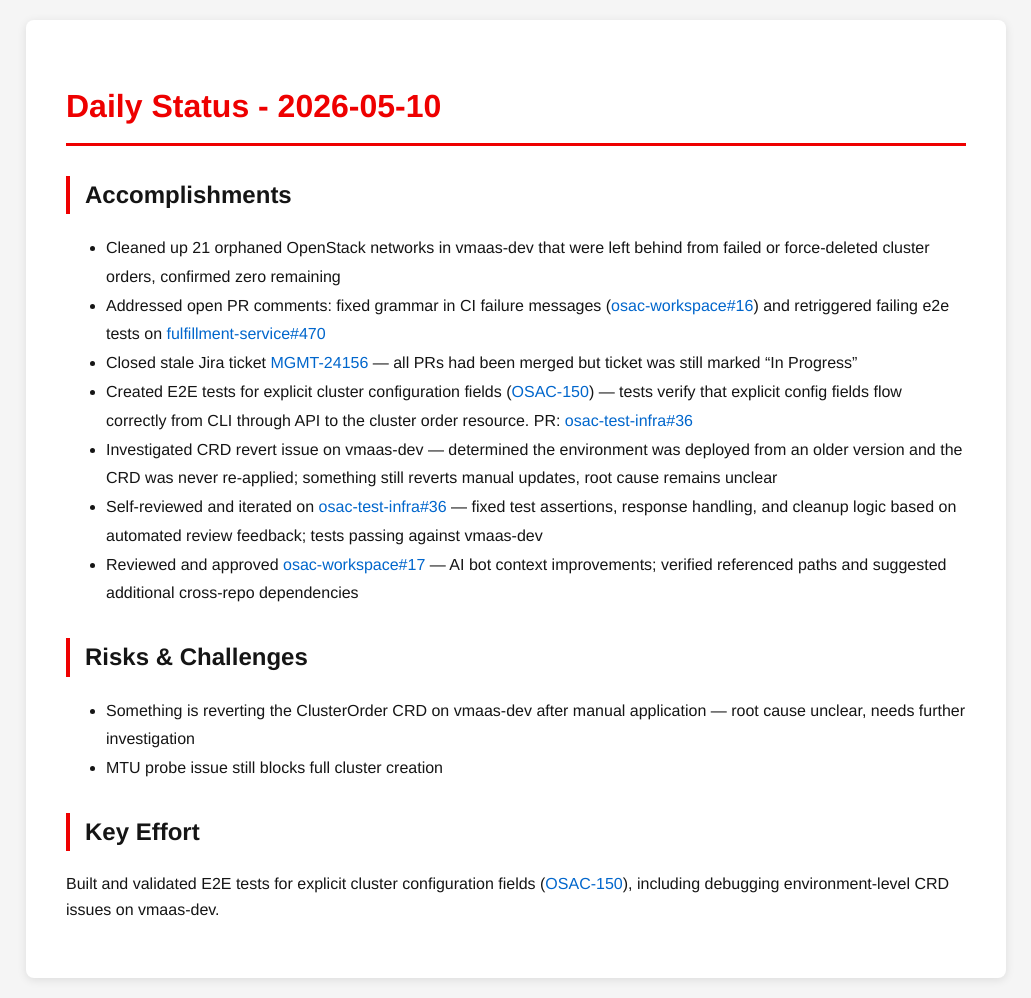
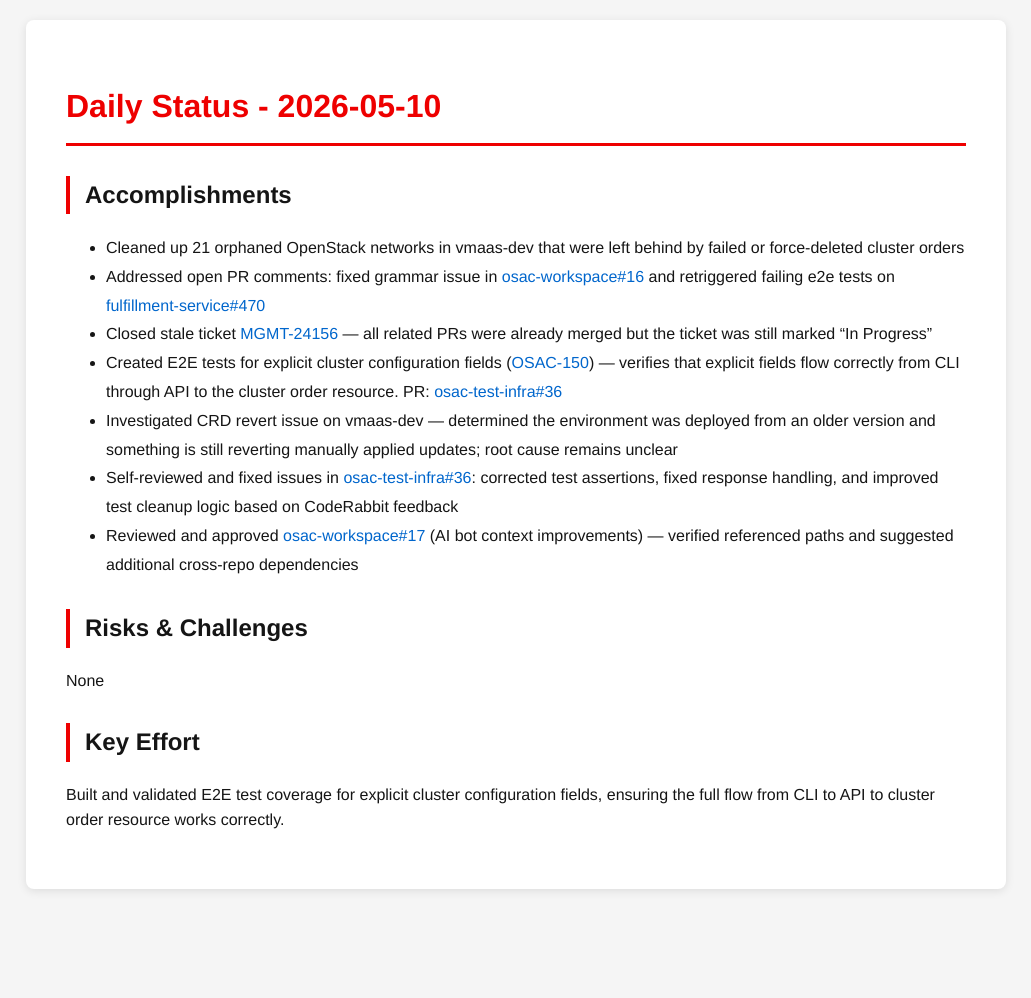
Before and after one commit to tzvatot/daily-status, a Jekyll site: the page built from 2026-05-10.md, in a window 1280 px wide. Shown: the whole page, without its empty margins (124-1155 px from the left). Built offline with Jekyll 4.4.1, drawn with Linux system fonts in a browser that asks for light colours; after the commit the page ends 909 px from its top, so only the background shows below that.

Commit message:
Daily status update - 2026-05-10

```diff
--- a/2026-05-10.md
+++ b/2026-05-10.md
@@ -7,17 +7,16 @@
 # Daily Status - 2026-05-10
 
 ## Accomplishments
-- Cleaned up 21 orphaned OpenStack networks in vmaas-dev that were left behind from failed or force-deleted cluster orders, confirmed zero remaining
-- Addressed open PR comments: fixed grammar in CI failure messages ([osac-workspace#16](https://github.com/osac-project/osac-workspace/pull/16)) and retriggered failing e2e tests on [fulfillment-service#470](https://github.com/osac-project/fulfillment-service/pull/470)
-- Closed stale Jira ticket [MGMT-24156](https://issues.redhat.com/browse/MGMT-24156) — all PRs had been merged but ticket was still marked "In Progress"
-- Created E2E tests for explicit cluster configuration fields ([OSAC-150](https://redhat.atlassian.net/browse/OSAC-150)) — tests verify that explicit config fields flow correctly from CLI through API to the cluster order resource. PR: [osac-test-infra#36](https://github.com/osac-project/osac-test-infra/pull/36)
-- Investigated CRD revert issue on vmaas-dev — determined the environment was deployed from an older version and the CRD was never re-applied; something still reverts manual updates, root cause remains unclear
-- Self-reviewed and iterated on [osac-test-infra#36](https://github.com/osac-project/osac-test-infra/pull/36) — fixed test assertions, response handling, and cleanup logic based on automated review feedback; tests passing against vmaas-dev
-- Reviewed and approved [osac-workspace#17](https://github.com/osac-project/osac-workspace/pull/17) — AI bot context improvements; verified referenced paths and suggested additional cross-repo dependencies
+- Cleaned up 21 orphaned OpenStack networks in vmaas-dev that were left behind by failed or force-deleted cluster orders
+- Addressed open PR comments: fixed grammar issue in [osac-workspace#16](https://github.com/osac-project/osac-workspace/pull/16) and retriggered failing e2e tests on [fulfillment-service#470](https://github.com/osac-project/fulfillment-service/pull/470)
+- Closed stale ticket [MGMT-24156](https://issues.redhat.com/browse/MGMT-24156) — all related PRs were already merged but the ticket was still marked "In Progress"
+- Created E2E tests for explicit cluster configuration fields ([OSAC-150](https://redhat.atlassian.net/browse/OSAC-150)) — verifies that explicit fields flow correctly from CLI through API to the cluster order resource. PR: [osac-test-infra#36](https://github.com/osac-project/osac-test-infra/pull/36)
+- Investigated CRD revert issue on vmaas-dev — determined the environment was deployed from an older version and something is still reverting manually applied updates; root cause remains unclear
+- Self-reviewed and fixed issues in [osac-test-infra#36](https://github.com/osac-project/osac-test-infra/pull/36): corrected test assertions, fixed response handling, and improved test cleanup logic based on CodeRabbit feedback
+- Reviewed and approved [osac-workspace#17](https://github.com/osac-project/osac-workspace/pull/17) (AI bot context improvements) — verified referenced paths and suggested additional cross-repo dependencies
 
 ## Risks & Challenges
-- Something is reverting the ClusterOrder CRD on vmaas-dev after manual application — root cause unclear, needs further investigation
-- MTU probe issue still blocks full cluster creation
+None
 
 ## Key Effort
-Built and validated E2E tests for explicit cluster configuration fields ([OSAC-150](https://redhat.atlassian.net/browse/OSAC-150)), including debugging environment-level CRD issues on vmaas-dev.
+Built and validated E2E test coverage for explicit cluster configuration fields, ensuring the full flow from CLI to API to cluster order resource works correctly.
```
